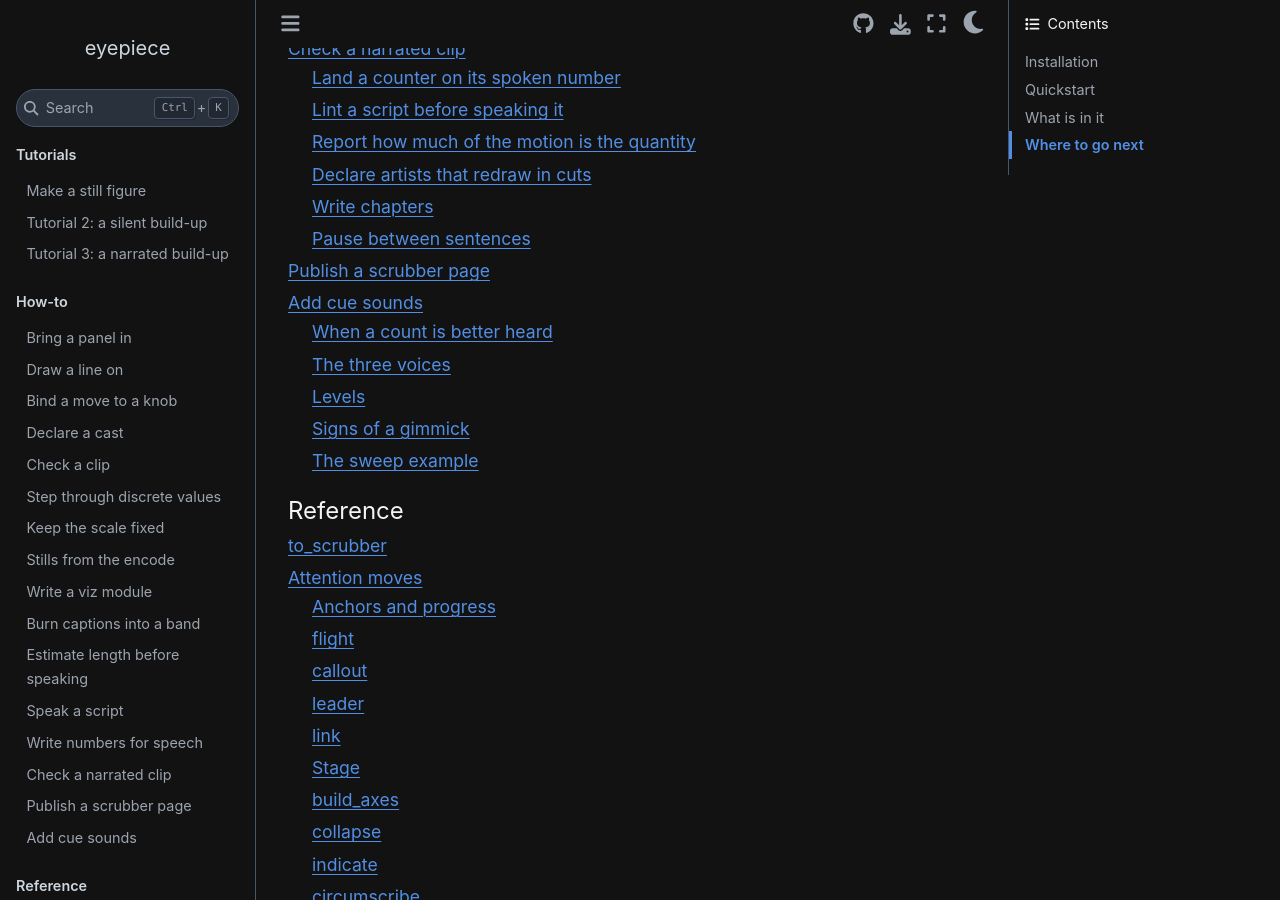
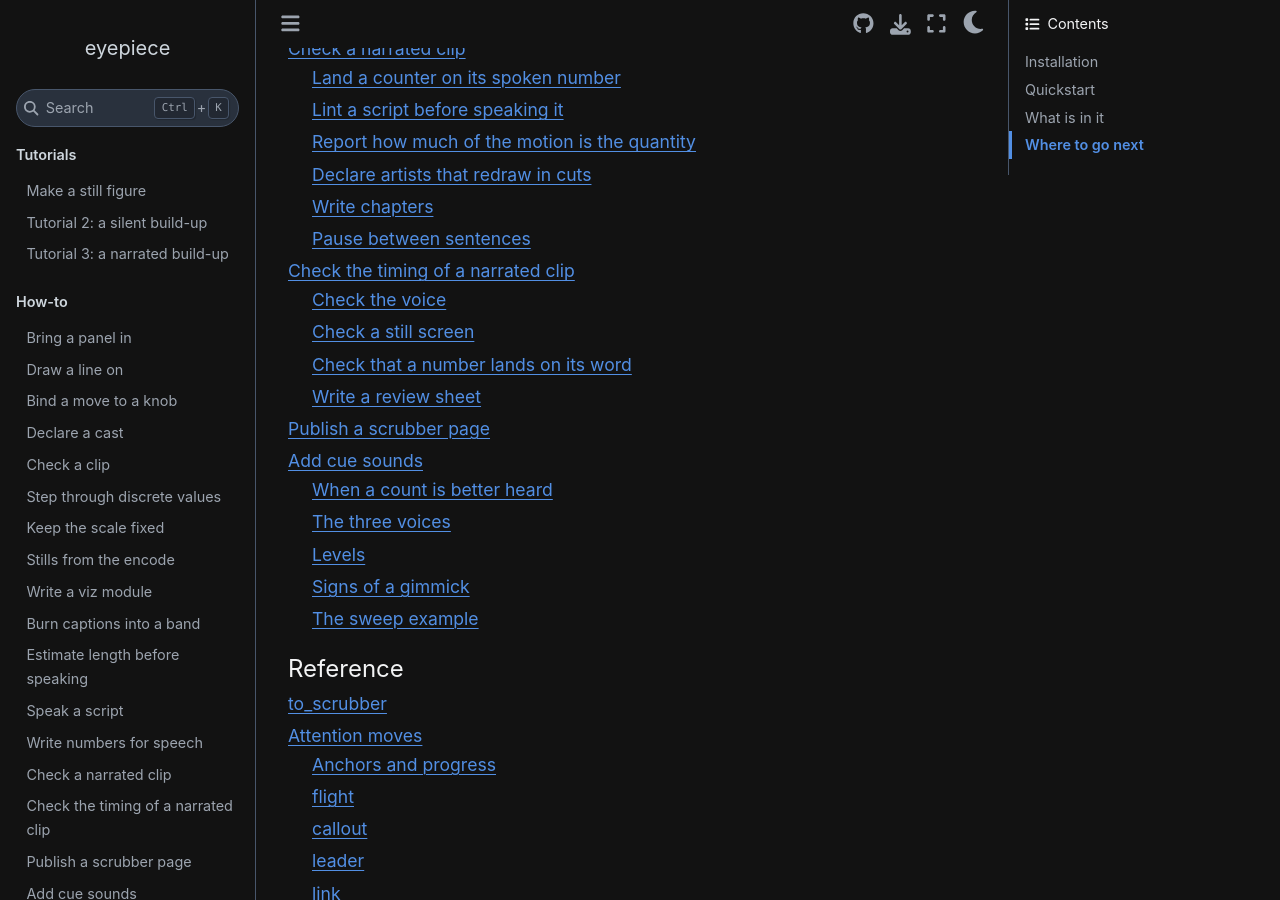
Before and after one commit to CoreySpohn/eyepiece, a Sphinx documentation site: the page built from docs/index.md, in a window 1280 px wide and 900 px high, scrolled down 6021 px. Built offline with Sphinx 7.4.7 and the Sphinx Book theme 1.1.4, drawn with Linux system fonts in a browser that asks for light colours; pages that are not in the unit, such as notebooks, are missing from menus; some of the changed lines change nothing that is shown.

Commit message:
docs: how-to for checking the timing of a narrated clip

````diff
--- a/docs/how-to/check-narration-and-motion.md
+++ b/docs/how-to/check-narration-and-motion.md
@@ -92,3 +92,5 @@ sentences with that much silence, each sentence cached on its own. The default
 ```python
 nr.Line("why", "It is faint. The star is bright.", sentence_gap_s=0.4)
 ```
+
+To check pace, gaps, still screens and numbers in one call, see {doc}`check-timing`.
--- /dev/null
+++ b/docs/how-to/check-timing.md
@@ -0,0 +1,131 @@
+---
+jupytext:
+  text_representation:
+    extension: .md
+    format_name: myst
+    format_version: 0.13
+kernelspec:
+  display_name: Python 3
+  language: python
+  name: python3
+---
+
+# Check the timing of a narrated clip
+
+Use `eyepiece.testing.timing_faults` to check speech rate (160 words per
+minute, with a 166 words per minute allowance for lines of at most 10 words),
+the heard gap between lines, and the cue, undeclared silence, and hero span
+rules of `nr.check_silence`. Pass `source` to find a still screen under speech,
+or `readouts` and `at` to check that a number lands on its word.
+Findings are returned as `TimingFault` objects; `assert_timing` takes the same
+arguments and raises `TimingError` when there are findings.
+
+## Check the voice
+
+Build a narration with hand-made word times, measured from each line's audio
+start. The first line is deliberately fast, and its 0.15 s trailing pad leaves
+less than the default 0.4 s heard gap before the next line.
+
+```{code-cell} python
+from eyepiece import narration as nr
+from eyepiece.testing import timing_faults
+
+script = nr.Script((
+    nr.Line("quick", "Watch {show:panel}this change.", pad_after_s=0.15),
+    nr.Line("measured", "We measured {show:count}8 epochs."),
+))
+narration = nr.Narration(script, {
+    "quick": nr.Spoken("quick", 0.75, (
+        nr.Word("Watch", 0.0, 0.25),
+        nr.Word("this", 0.25, 0.5),
+        nr.Word("change.", 0.5, 0.75),
+    )),
+    "measured": nr.Spoken("measured", 2.0, (
+        nr.Word("We", 0.0, 0.5),
+        nr.Word("measured", 0.5, 1.0),
+        nr.Word("8", 1.0, 1.5),
+        nr.Word("epochs.", 1.5, 2.0),
+    )),
+})
+for fault in timing_faults(narration):
+    print(fault.kind, fault.key, fault.message)
+```
+
+## Check a still screen
+
+This source changes once, after a still run containing more than the default
+2 s of speech.
+
+```{code-cell} python
+import numpy as np
+
+
+def source(t):
+    shade = 60 if t < 3.0 else 180
+    return np.full((54, 96, 3), shade, dtype=np.uint8)
+
+
+for fault in timing_faults(narration, source=source):
+    if fault.kind == "still-speech":
+        print(fault.kind, fault.key, fault.message)
+```
+
+Pass a video path as `source` instead to sample an encoded clip, and use
+`ignore_bottom=0.12` to exclude the bottom 12 percent for a burned-in caption band.
+
+## Check that a number lands on its word
+
+Map the line key and zero-based word index to the text artist, and let `at(t)`
+pose it on the clip clock. Here the spoken 8 starts at 1.9 s, but appears at
+2.4 s.
+
+```{code-cell} python
+import matplotlib.pyplot as plt
+
+fig = plt.figure(figsize=(2.4, 1.0))
+text = fig.text(0.5, 0.5, "", ha="center", va="center")
+
+
+def at(t):
+    text.set_text("18 epochs" if t < 2.4 else "8 epochs")
+
+
+for fault in timing_faults(narration, at=at, readouts={("measured", 2): text}):
+    if fault.kind == "number-late":
+        print(fault.kind, fault.key, fault.message)
+plt.close(fig)
+```
+
+Matching uses the first whole numeric token: "18 epochs" does not show 8.
+For other narration and motion checks, see {doc}`check-narration-and-motion`.
+
+## Write a review sheet
+
+Write frames, captions, and a waveform to one PNG; this example uses a
+synthetic tone in place of recorded speech.
+
+```{code-cell} python
+import tempfile
+from pathlib import Path
+
+from IPython.display import Image, display
+
+from eyepiece.testing import review_sheet
+
+rate = 8000
+times = np.arange(int(narration.total_s * rate)) / rate
+samples = 0.2 * np.sin(2 * np.pi * 220 * times)
+with tempfile.TemporaryDirectory() as directory:
+    path = review_sheet(
+        Path(directory) / "timing.png",
+        source,
+        narration=narration,
+        audio=(samples, rate),
+        columns=2,
+        width=200,
+    )
+    display(Image(filename=str(path)))
+```
+
+Default events include every cue, every beat end, and the middle and end of
+every move when given a `plan`; pass your own `(seconds, label)` list as `events=`.
--- a/docs/index.md
+++ b/docs/index.md
@@ -260,6 +260,7 @@ how-to/estimate-length-before-speaking
 how-to/speak-a-script
 how-to/write-numbers-for-speech
 how-to/check-narration-and-motion
+how-to/check-timing
 how-to/publish-a-scrubber-page
 how-to/add-cue-sounds
 ```
````
